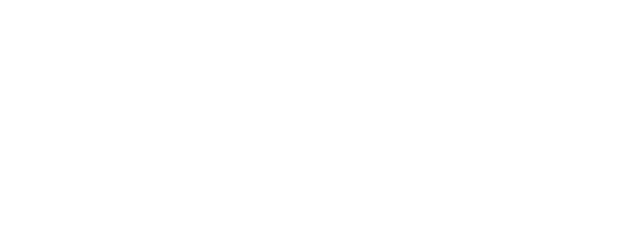
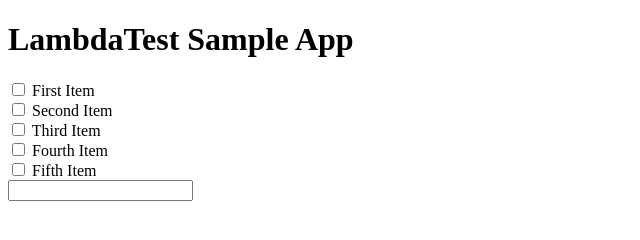
Before and after one commit to LakshmiDV1/firstProject-githubdesktop, a plain HTML site: page index.html in a window 1280 px wide. Shown: the whole page, without its empty margins (0-640 px from the left). Drawn offline with Linux system fonts and the light colour scheme.

Commit message:
Update index.html
Added html buttons

```diff
--- a/index.html
+++ b/index.html
@@ -6,6 +6,20 @@
     <title>Document</title>
 </head>
 <body>
+    <h1> LambdaTest Sample App</h1>
+    <form action = "/action_page.php">
+        <input type = "checkbox" id="first" name="Item" value="check1">
+        <label for="first">First Item</label><br>
+        <input type = "checkbox" id="second" name="Item" value="check2">
+        <label for="second">Second Item</label><br>
+        <input type = "checkbox" id="third" name="Item" value="check3">
+        <label for="third">Third Item</label><br>
+        <input type = "checkbox" id="fourth" name="Item" value="check4">
+        <label for="fourth">Fourth Item</label><br>
+        <input type = "checkbox" id="fifth" name="Item" value="check5">
+        <label for="fifth">Fifth Item</label><br>
+        <input type = "text" id ="EnterText" name="Textfield"> <br>
 
+    </form>
 </body>
 </html>
```
